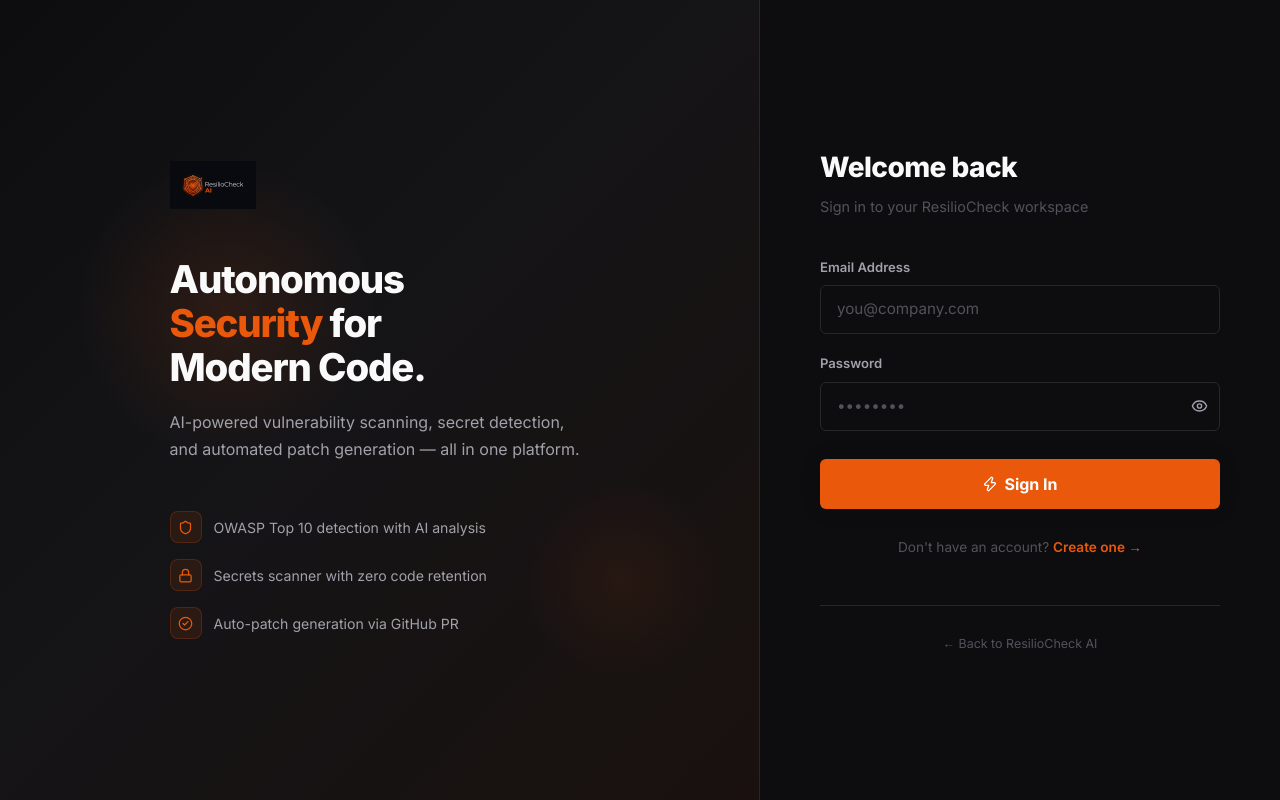
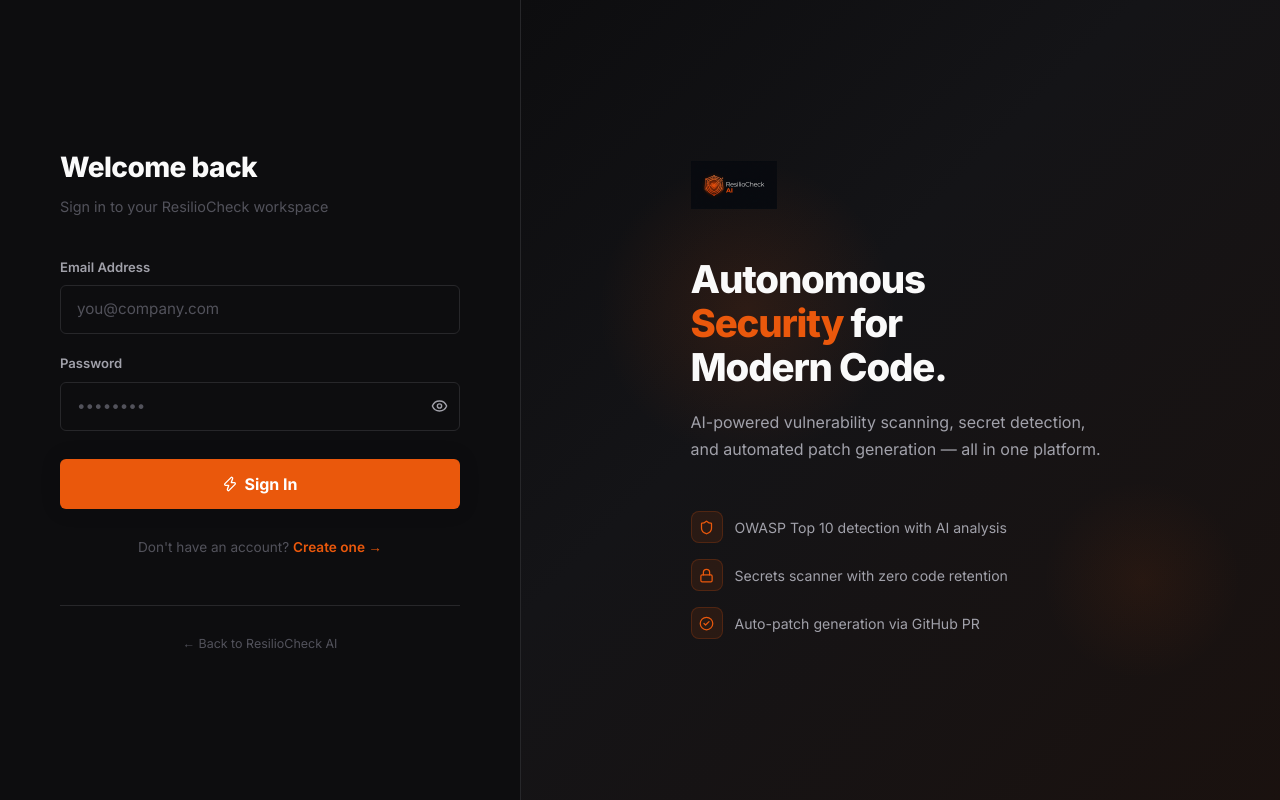
Before and after one commit to brotherJoe-7/resiliocheck-core, a Next.js app in the folder frontend/: page /login in a window 1280 px wide. Built offline with nearby package versions, Linux system fonts and the light colour scheme; no server answers.

Commit message:
fix: swap login layout - form left, branding right

```diff
--- a/frontend/src/app/login/page.tsx
+++ b/frontend/src/app/login/page.tsx
@@ -41,7 +41,7 @@
   }
 
   return (
-    <div style={{ minHeight: '100vh', display: 'flex', background: 'var(--bg-base)' }}>
+    <div style={{ minHeight: '100vh', display: 'flex', flexDirection: 'row-reverse', background: 'var(--bg-base)' }}>
 
       {/* ── LEFT PANEL: Branding ── */}
       <div className="rc-auth-left-panel" style={{
@@ -52,7 +52,7 @@
         justifyContent: 'center',
         padding: '60px 48px',
         background: 'linear-gradient(135deg, #0d0d0f 0%, #141417 40%, rgba(234,88,12,0.06) 100%)',
-        borderRight: '1px solid var(--border)',
+        borderLeft: '1px solid var(--border)',
         position: 'relative',
         overflow: 'hidden',
       }}>
```
